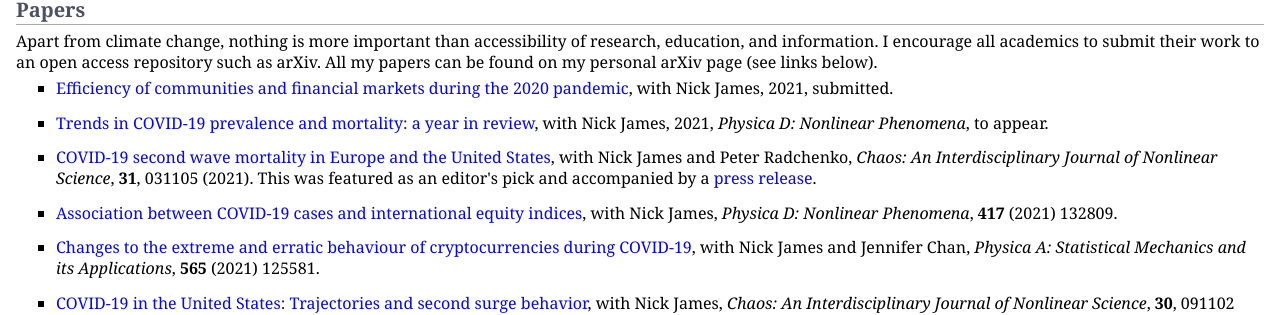
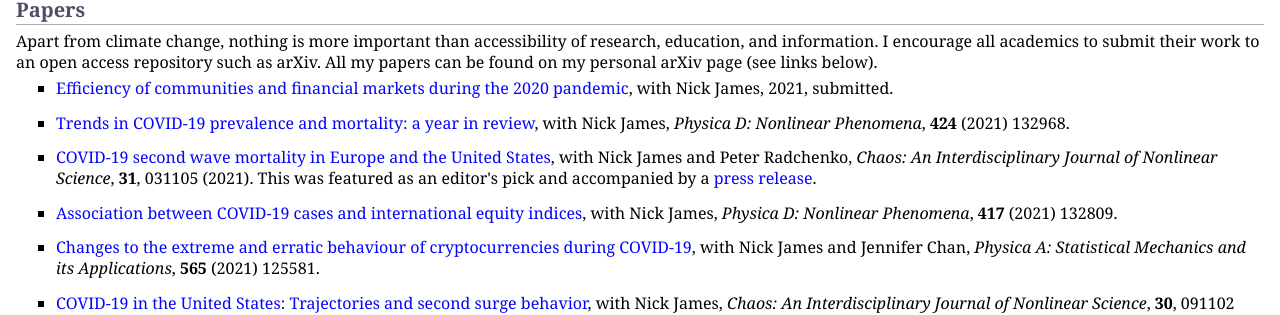
Before and after one commit to MaxMenzies/maxmenzies.com, a Jekyll site: the page index.html, which Jekyll copies as it is, in a window 1280 px wide. Shown: the part 438-753 px from the top of the page. Built offline with Jekyll 4.4.1, drawn with Linux system fonts in a browser that asks for light colours.

Commit message:
Update index.html

```diff
--- a/index.html
+++ b/index.html
@@ -46,7 +46,7 @@
 </li>
 </ul>
 <ul>
-<li><p><a href="https://arxiv.org/abs/2102.01407">Trends in COVID-19 prevalence and mortality: a year in review</a>, with Nick James, 2021, <i>Physica D: Nonlinear Phenomena</i>, to appear.</p>
+<li><p><a href="https://www.sciencedirect.com/science/article/pii/S0167278921001251">Trends in COVID-19 prevalence and mortality: a year in review</a>, with Nick James, <i>Physica D: Nonlinear Phenomena</i>, <b>424</b> (2021) 132968.</p>
 </li>
 </ul>
 <ul>
```
